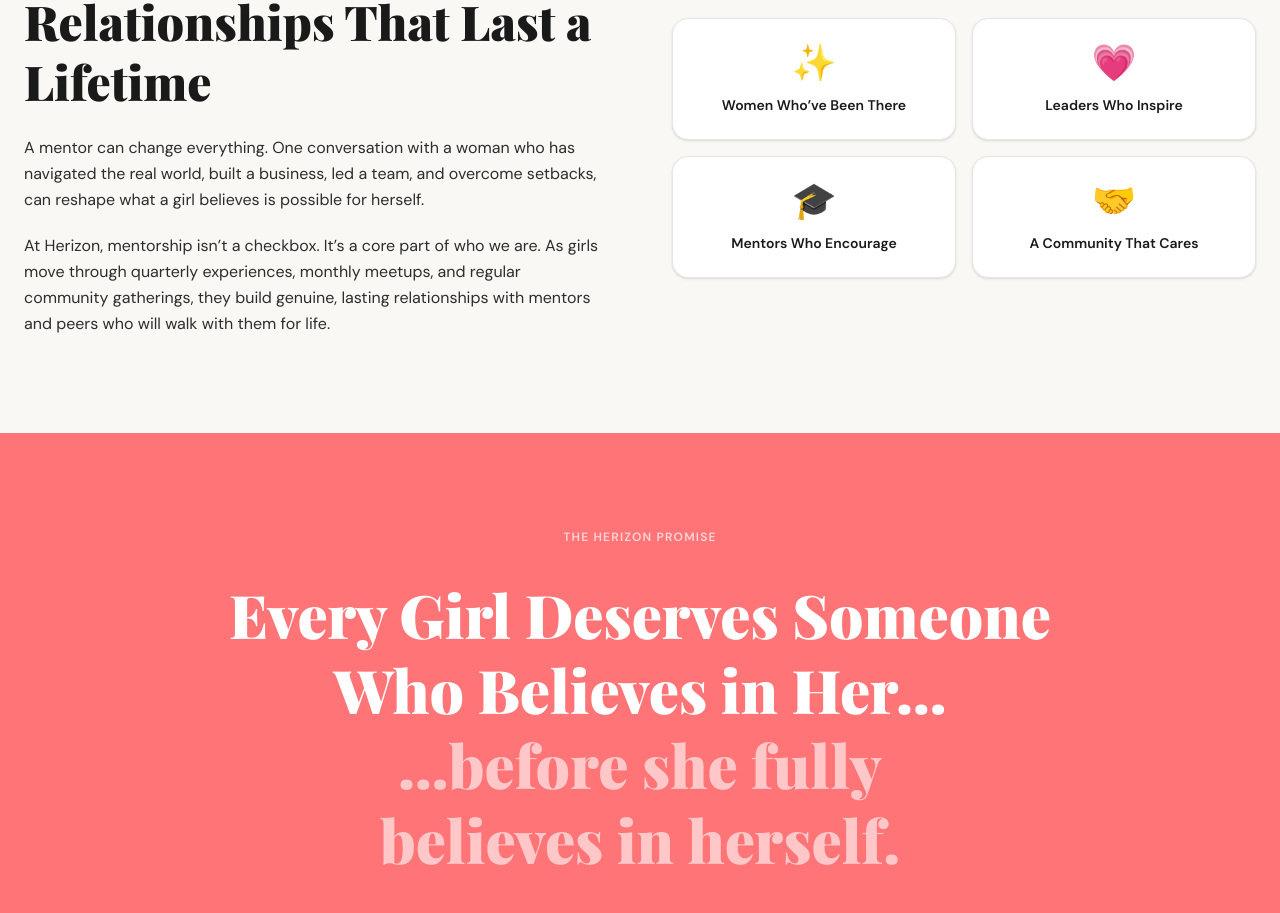
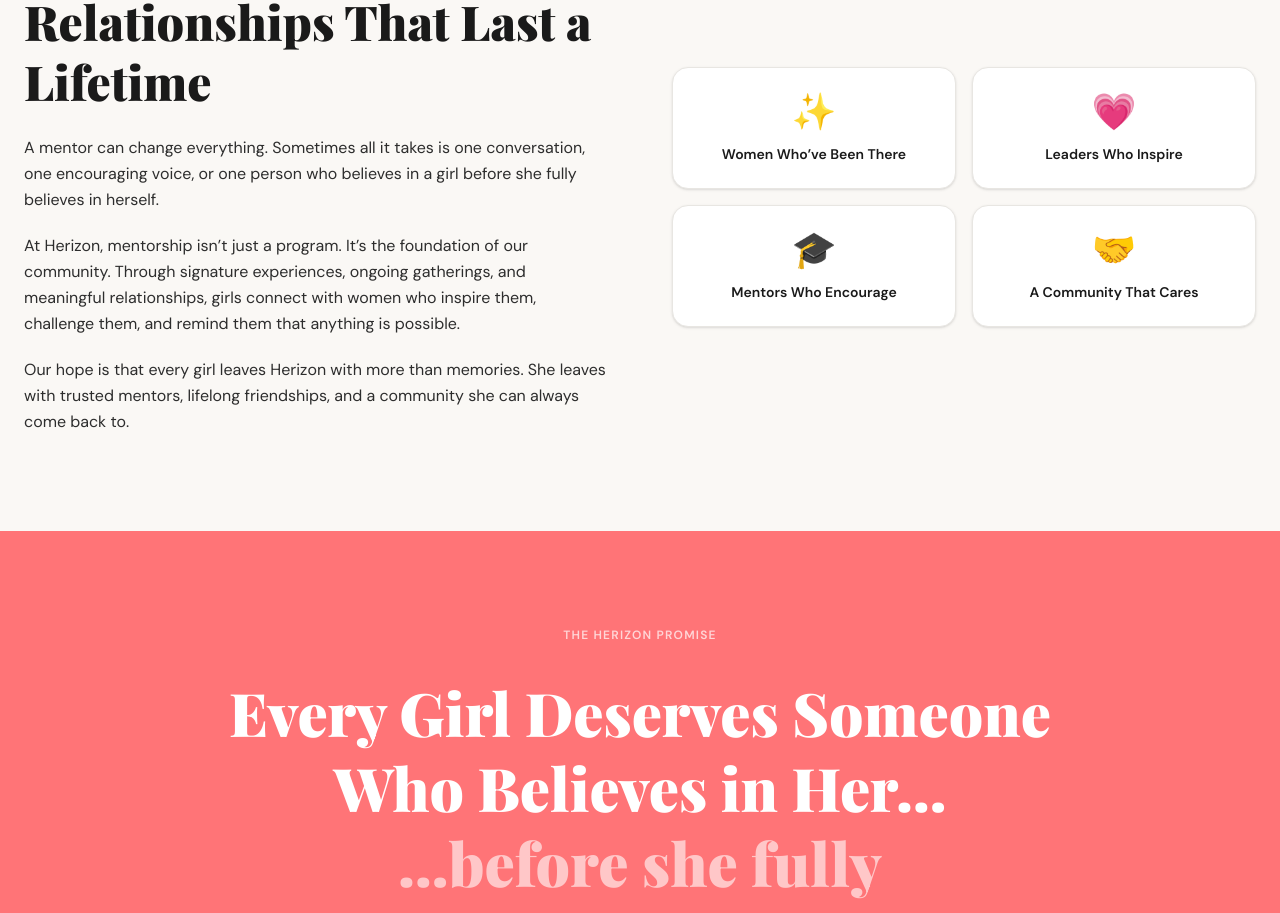
Before and after one commit to flourishprosper/herizonsociety-website, a Next.js app: page /mentorship in a window 1280 px wide. Shown: the part 2760-3673 px from the top of the page. Built offline with nearby package versions, Linux system fonts and the light colour scheme; a web font is replaced by a local one.

Commit message:
mentorship: update Why It Matters copy with three paragraphs

```diff
--- a/src/app/mentorship/page.tsx
+++ b/src/app/mentorship/page.tsx
@@ -136,17 +136,21 @@ export default function MentorshipPage() {
             </h2>
             <div className="space-y-5 text-[#2D2D2D] leading-relaxed">
               <p>
-                A mentor can change everything. One conversation with a woman
-                who has navigated the real world, built a business, led a
-                team, and overcome setbacks, can reshape what a girl believes is
-                possible for herself.
+                A mentor can change everything. Sometimes all it takes is one
+                conversation, one encouraging voice, or one person who believes
+                in a girl before she fully believes in herself.
               </p>
               <p>
-                At Herizon, mentorship isn&rsquo;t a checkbox. It&rsquo;s a
-                core part of who we are. As girls move through quarterly
-                experiences, monthly meetups, and regular community gatherings,
-                they build genuine, lasting relationships with mentors and peers
-                who will walk with them for life.
+                At Herizon, mentorship isn&rsquo;t just a program. It&rsquo;s
+                the foundation of our community. Through signature experiences,
+                ongoing gatherings, and meaningful relationships, girls connect
+                with women who inspire them, challenge them, and remind them
+                that anything is possible.
+              </p>
+              <p>
+                Our hope is that every girl leaves Herizon with more than
+                memories. She leaves with trusted mentors, lifelong friendships,
+                and a community she can always come back to.
               </p>
             </div>
           </div>
```
